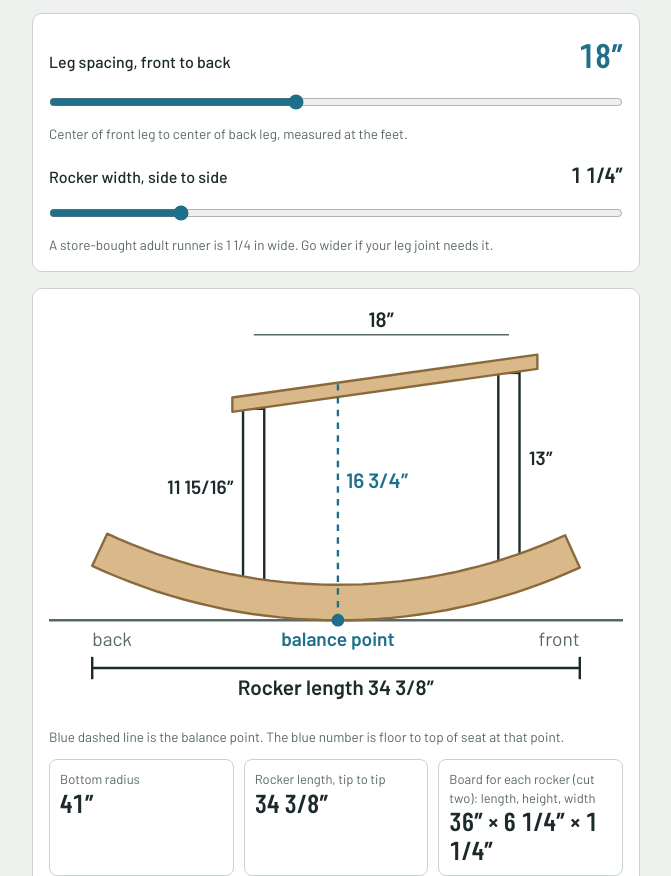
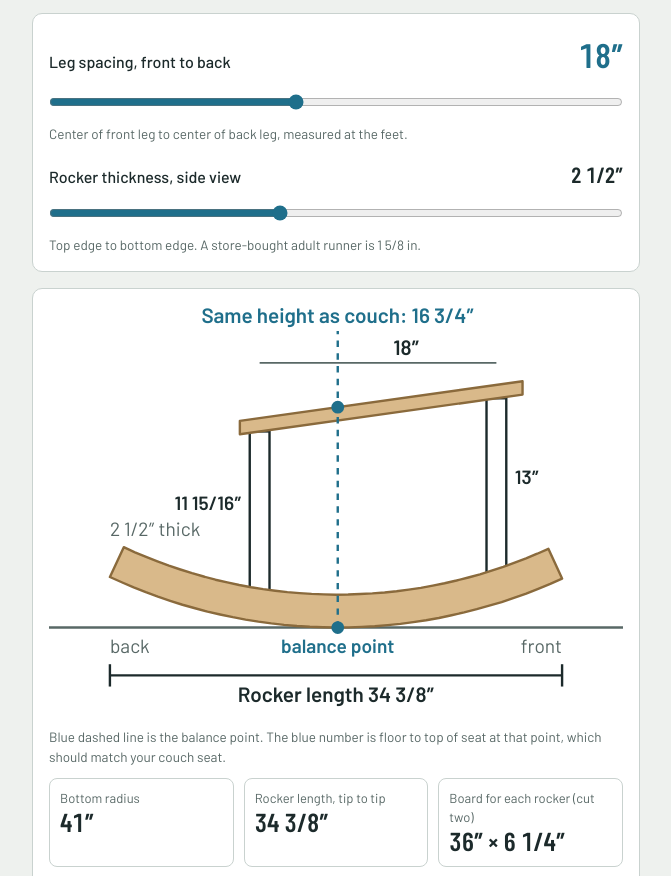
Before and after one commit to Cano-App/Rocker, a plain HTML site: page index.html in a window 1280 px wide. Shown: the part 76-952 px from the top of the page, without its empty margins (304-975 px from the left). Drawn offline with nearby package versions, Linux system fonts and the light colour scheme.

Commit message:
Rocker thickness on main controls; couch-height note at balance point
Co-Authored-By: Claude Fable 5.2 <noreply@anthropic.com>
Claude-Session: https://claude.ai/code/session_01BYa71JsesHJL3fKYfxZJF6

```diff
--- a/index.html
+++ b/index.html
@@ -97,19 +97,19 @@ a{color:var(--accent)}
       <small>Center of front leg to center of back leg, measured at the feet.</small>
     </div>
     <div class="ctl">
-      <div class="row"><label for="thick">Rocker width, side to side</label><output id="o-thick"></output></div>
-      <input id="thick" type="range" min="0.75" max="3" step="0.125" value="1.25">
-      <small>A store-bought adult runner is 1 1/4 in wide. Go wider if your leg joint needs it.</small>
+      <div class="row"><label for="depth">Rocker thickness, side view</label><output id="o-depth"></output></div>
+      <input id="depth" type="range" min="1.5" max="4" step="0.125" value="2.5">
+      <small>Top edge to bottom edge. A store-bought adult runner is 1 5/8 in.</small>
     </div>
   </section>
 
   <section class="card">
     <svg id="draw" viewBox="0 0 360 260" role="img" aria-label="Side view of the rocker, both legs and the seat"></svg>
-    <p class="sub" style="margin-top:8px;font-size:13.5px">Blue dashed line is the balance point. The blue number is floor to top of seat at that point.</p>
+    <p class="sub" style="margin-top:8px;font-size:13.5px">Blue dashed line is the balance point. The blue number is floor to top of seat at that point, which should match your couch seat.</p>
     <div class="big" style="margin-top:12px">
       <div class="tile"><div class="k">Bottom radius</div><div class="v" id="r-radius"></div></div>
       <div class="tile"><div class="k">Rocker length, tip to tip</div><div class="v" id="r-length"></div></div>
-      <div class="tile"><div class="k">Board for each rocker (cut two): length, height, width</div><div class="v" id="r-blank"></div></div>
+      <div class="tile"><div class="k">Board for each rocker (cut two)</div><div class="v" id="r-blank"></div></div>
     </div>
     <div class="status"><span id="pill" class="pill"></span><span id="pilltext"></span></div>
   </section>
@@ -133,7 +133,7 @@ a{color:var(--accent)}
       <dt>Seat tilt used<small>Change it under Fine tuning</small></dt><dd id="r-seattilt"></dd>
       <dt>Front leg length</dt><dd id="r-lf"></dd>
       <dt>Back leg length</dt><dd id="r-lr"></dd>
-      <dt>Floor to top of seat at the balance point</dt><dd id="r-baltop"></dd>
+      <dt>Floor to top of seat at the balance point<small>Same height as couch</small></dt><dd id="r-baltop"></dd>
       <dt>Seat underside above floor at front leg</dt><dd id="r-sf"></dd>
       <dt>Seat underside above floor at back leg</dt><dd id="r-sr"></dd>
     </dl>
@@ -186,10 +186,6 @@ a{color:var(--accent)}
       <div class="ctl">
         <div class="row"><label for="seatt">Seat thickness</label><output id="o-seatt"></output></div>
         <input id="seatt" type="range" min="0.5" max="2.5" step="0.125" value="1">
-      </div>
-      <div class="ctl">
-        <div class="row"><label for="depth">Rocker depth, top to bottom</label><output id="o-depth"></output></div>
-        <input id="depth" type="range" min="1.5" max="4" step="0.125" value="2.5">
       </div>
       <div class="ctl">
         <div class="row"><label for="reserve">Rock-back reserve</label><output id="o-reserve"></output></div>
@@ -261,14 +257,14 @@ else (function(){
     return {S:+$('spacing').value,R:+$('radius').value,t:+$('depth').value,bal:+$('bal').value/100,
             reserve:+$('reserve').value,front:+$('front').value,cg:cg,
             known:known,leglen:+$('leglen').value,seattilt:+$('seattilt').value,
-            thick:+$('thick').value,seatT:+$('seatt').value};
+            seatT:+$('seatt').value};
   }
   function draw(p,g,k){
     var pad=3, legW=1.5, Lf=Math.max(k.Lf,0.5), Lr=Math.max(k.Lr,0.5);
     function seatY(x){return k.seatR+x*k.slope;}
     var tv=p.seatT/Math.cos(Math.atan(k.slope));
     var maxTop=Math.max(seatY(p.S+2),seatY(-1.5))+tv;
-    var wW=(g.xf-g.xr)+pad*2, wH=maxTop+10.5;
+    var wW=(g.xf-g.xr)+pad*2, wH=maxTop+12.8;
     var sc=Math.min(360/wW,260/wH);
     var ox=(360-wW*sc)/2-(g.xr-pad)*sc, fy=260-7*sc;
     function X(x){return (ox+x*sc).toFixed(1);} function Y(y){return (fy-y*sc).toFixed(1);}
@@ -284,14 +280,16 @@ else (function(){
     s+='<text class="t-ink" x="'+X(-1.4)+'" y="'+Y(g.hr+Lr/2)+'" text-anchor="end" font-size="12" font-weight="600">'+L(k.Lr)+'</text>';
     s+='<text class="t-ink" x="'+X(p.S+1.4)+'" y="'+Y(g.hf+Lf/2)+'" font-size="12" font-weight="600">'+L(k.Lf)+'</text>';
     s+='<polygon points="'+pts.join(' ')+'" fill="var(--wood)" stroke="var(--wood-edge)" stroke-width="1.5" stroke-linejoin="round"/>';
-    s+='<line x1="'+X(g.c)+'" x2="'+X(g.c)+'" y1="'+Y(0)+'" y2="'+Y(seatY(g.c)+tv)+'" stroke="var(--accent)" stroke-width="1.5" stroke-dasharray="4 4"/>';
+    s+='<line x1="'+X(g.c)+'" x2="'+X(g.c)+'" y1="'+Y(0)+'" y2="'+(dimY-20)+'" stroke="var(--accent)" stroke-width="1.5" stroke-dasharray="4 4"/>';
     s+='<circle cx="'+X(g.c)+'" cy="'+Y(0)+'" r="4" fill="var(--accent)"/>';
     s+='<line x1="'+X(0)+'" x2="'+X(p.S)+'" y1="'+dimY+'" y2="'+dimY+'" stroke="var(--muted)" stroke-width="1"/>';
-    s+='<text class="t-ink" x="'+X(p.S/2)+'" y="'+(dimY-5)+'" text-anchor="middle" font-size="13" font-weight="600">'+L(p.S)+'</text>';
+    s+='<text class="t-ink" x="'+X(p.S*0.62)+'" y="'+(dimY-5)+'" text-anchor="middle" font-size="13" font-weight="600">'+L(p.S)+'</text>';
     s+='<text class="t-muted" x="'+X(g.xr)+'" y="'+(+Y(0)+16)+'" font-size="12">back</text>';
     s+='<text class="t-muted" x="'+X(g.xf)+'" y="'+(+Y(0)+16)+'" text-anchor="end" font-size="12">front</text>';
     s+='<text x="'+X(g.c)+'" y="'+(+Y(0)+16)+'" text-anchor="middle" font-size="12" fill="var(--accent)" font-weight="600">balance point</text>';
-    s+='<text x="'+(+X(g.c)+5)+'" y="'+Y((g.hr+seatY(g.c))/2)+'" font-size="13" font-weight="600" fill="var(--accent)">'+L(seatY(g.c)+tv)+'</text>';
+    s+='<circle cx="'+X(g.c)+'" cy="'+Y(seatY(g.c)+tv)+'" r="4" fill="var(--accent)"/>';
+    s+='<text x="'+X(g.c)+'" y="'+(dimY-25)+'" text-anchor="middle" font-size="13" font-weight="600" fill="var(--accent)">Same height as couch: '+L(seatY(g.c)+tv)+'</text>';
+    s+='<text class="t-muted" x="'+X(g.xr)+'" y="'+(+Y(g.R-g.Ri*Math.cos(g.ar))-7)+'" font-size="12">'+L(p.t)+' thick</text>';
     var ly=+Y(0)+30;
     s+='<line x1="'+X(g.xr)+'" x2="'+X(g.xf)+'" y1="'+ly+'" y2="'+ly+'" stroke="var(--ink)" stroke-width="1.5"/>';
     s+='<line x1="'+X(g.xr)+'" x2="'+X(g.xr)+'" y1="'+(ly-7)+'" y2="'+(ly+7)+'" stroke="var(--ink)" stroke-width="1.5"/>';
@@ -306,8 +304,8 @@ else (function(){
     $('o-reserve').textContent=p.reserve+'°'; $('o-front').textContent=L(p.front);
     $('r-radius').textContent=L(p.R); $('r-length').textContent=L(g.length);
     var bl=unit==='in'?Math.ceil(g.length+1):g.length+1, bw=unit==='in'?Math.ceil(g.blankW*4)/4:g.blankW;
-    $('r-blank').textContent=L(bl)+' × '+L(bw)+' × '+L(p.thick);
-    $('o-thick').textContent=L(p.thick); $('o-seatt').textContent=L(p.seatT);
+    $('r-blank').textContent=L(bl)+' × '+L(bw);
+    $('o-seatt').textContent=L(p.seatT);
     $('r-rearpos').textContent=L(g.rearPos); $('r-frontpos').textContent=L(g.frontPos);
     $('r-rearover').textContent=L(g.rearOver); $('r-frontover').textContent=L(g.frontOver);
     $('r-hr').textContent=L(g.hr); $('r-hf').textContent=L(g.hf);
@@ -332,7 +330,7 @@ else (function(){
     $('r-sf').textContent=bad?'\u2013':L(k.seatF); $('r-sr').textContent=bad?'\u2013':L(k.seatR);
     draw(p,g,k);
   }
-  ['spacing','cg','radius','bal','depth','reserve','front','auto','leglen','seattilt','thick','seatt'].forEach(function(id){$(id).addEventListener('input',update);});
+  ['spacing','cg','radius','bal','depth','reserve','front','auto','leglen','seattilt','seatt'].forEach(function(id){$(id).addEventListener('input',update);});
   function setUnit(u){unit=u;$('u-in').setAttribute('aria-pressed',u==='in');$('u-mm').setAttribute('aria-pressed',u==='mm');update();}
   function setKnown(v){
     var p=read(), k=legs(p,compute(p)); known=v;
```
